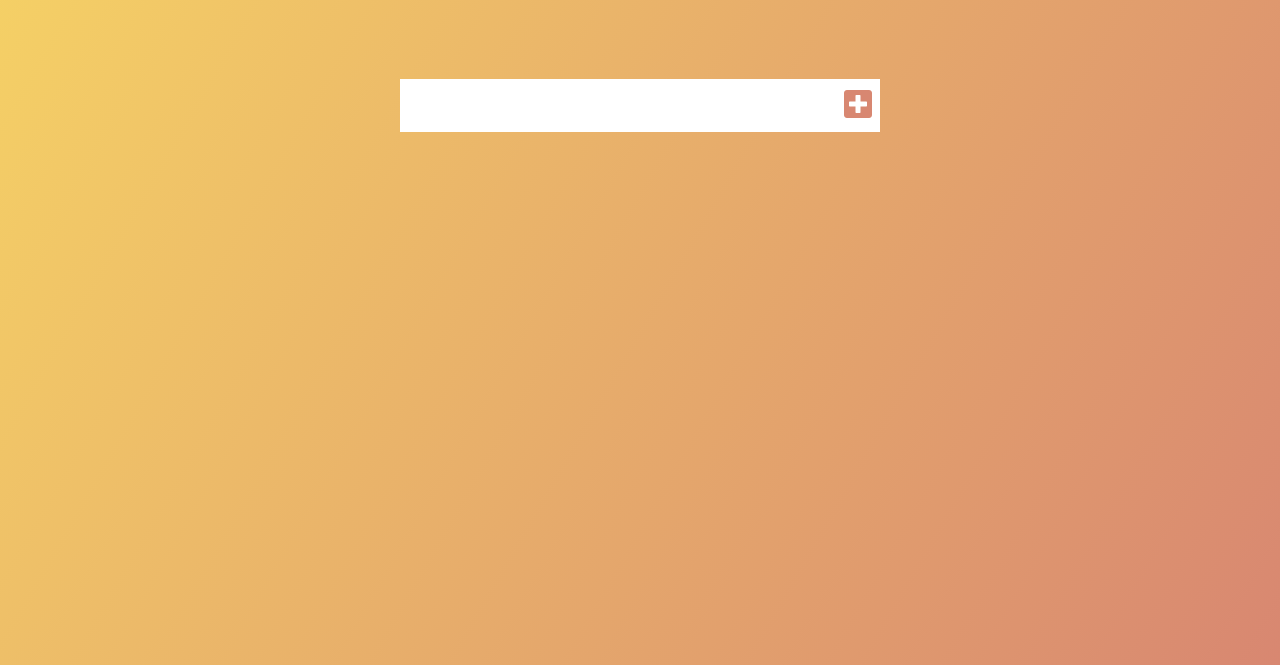
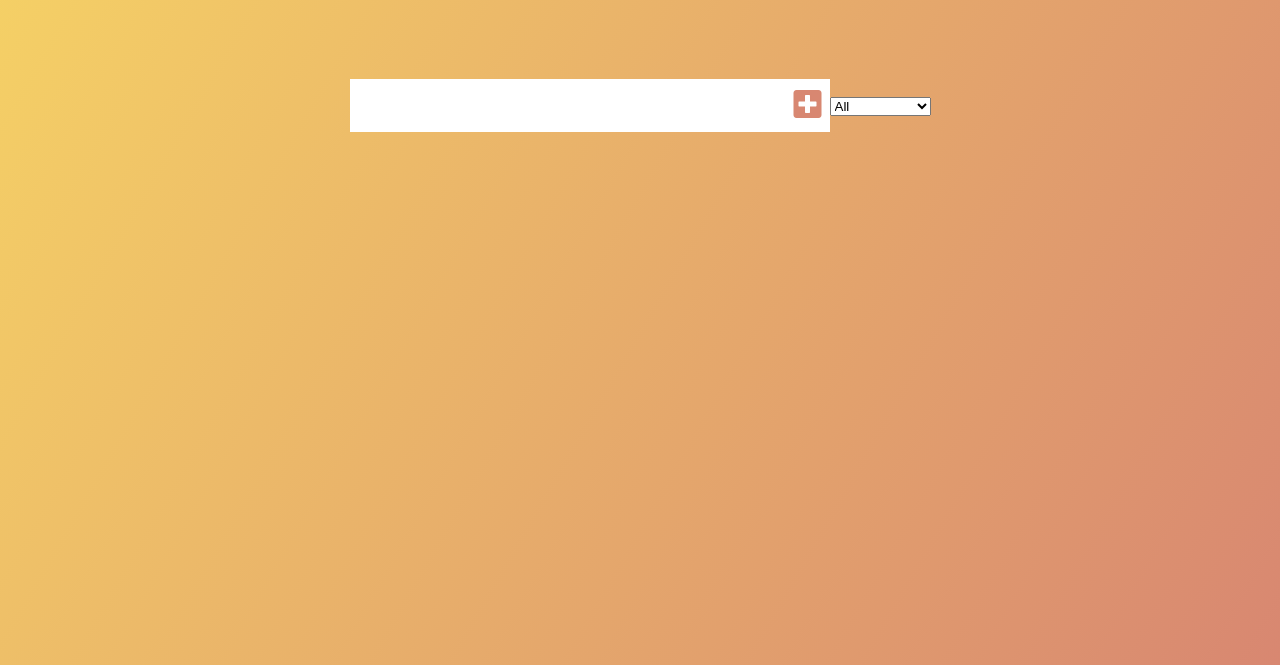
Before and after one commit to HansMoura20/todo-list, a plain HTML site: page index.html in a window 1280 px wide. Shown: the part 135-800 px from the top of the page. Drawn offline with Linux system fonts and the light colour scheme.

Commit message:
added the html for the filter-todo option

```diff
--- a/index.html
+++ b/index.html
@@ -20,10 +20,19 @@
     <button class="todo-button" type="submit">
       <i class="fas fa-plus-square"></i>
     </button>
+    <div class="select">
+      <select name="todos" class="filter-todo">
+        <option value="all">All</option>
+        <option value="completed">Completed</option>
+        <option value="unompleted">Uncompleted</option>
+      </select>
+    </div>
   </form>
 
   <div class="todo-container">
     <ul class="todo-list">
+      <!--These html below are being added with javascript-->
+
       <!-- <div class="todo">
         <li class="todo-item"></li>
         <button>Delete</button>
```
Also changed, not shown: style.css (line endings or trailing spaces).
